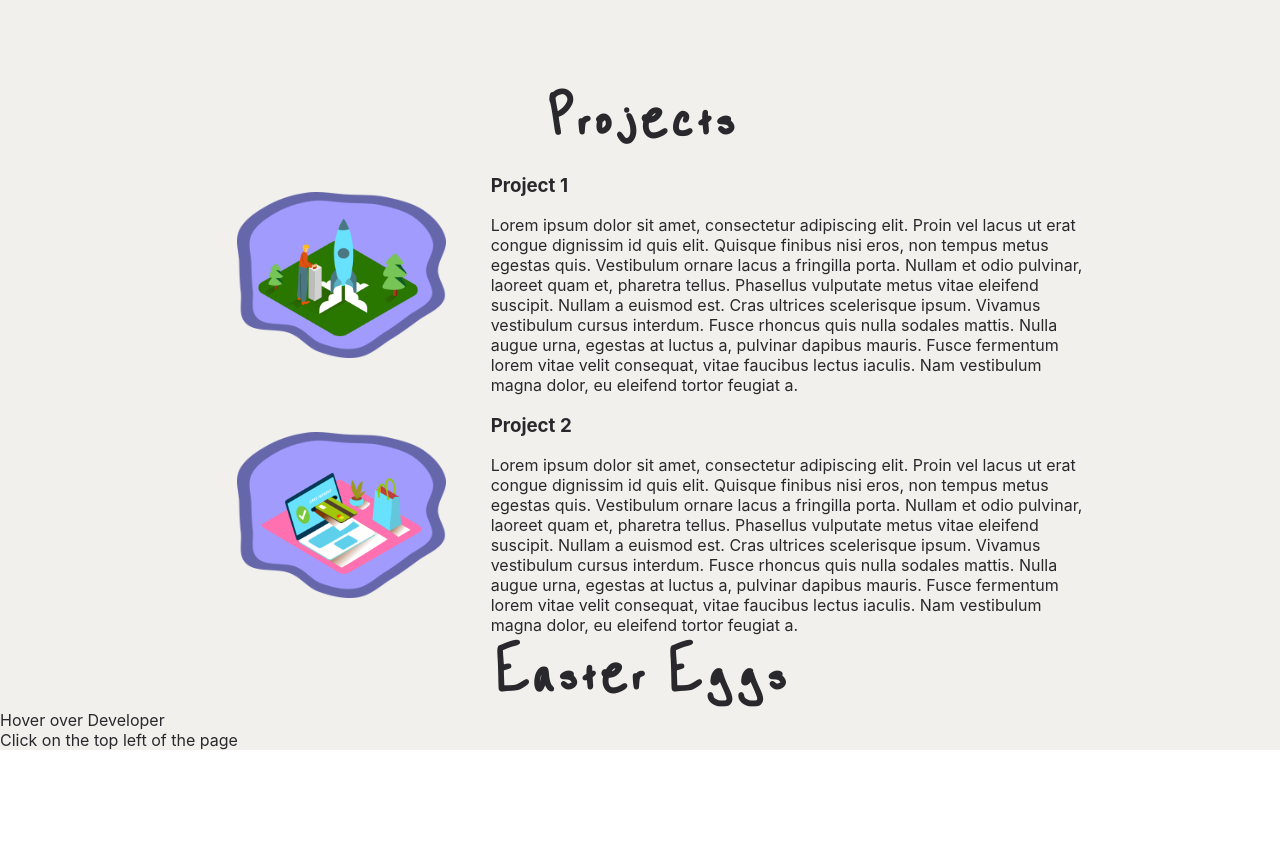
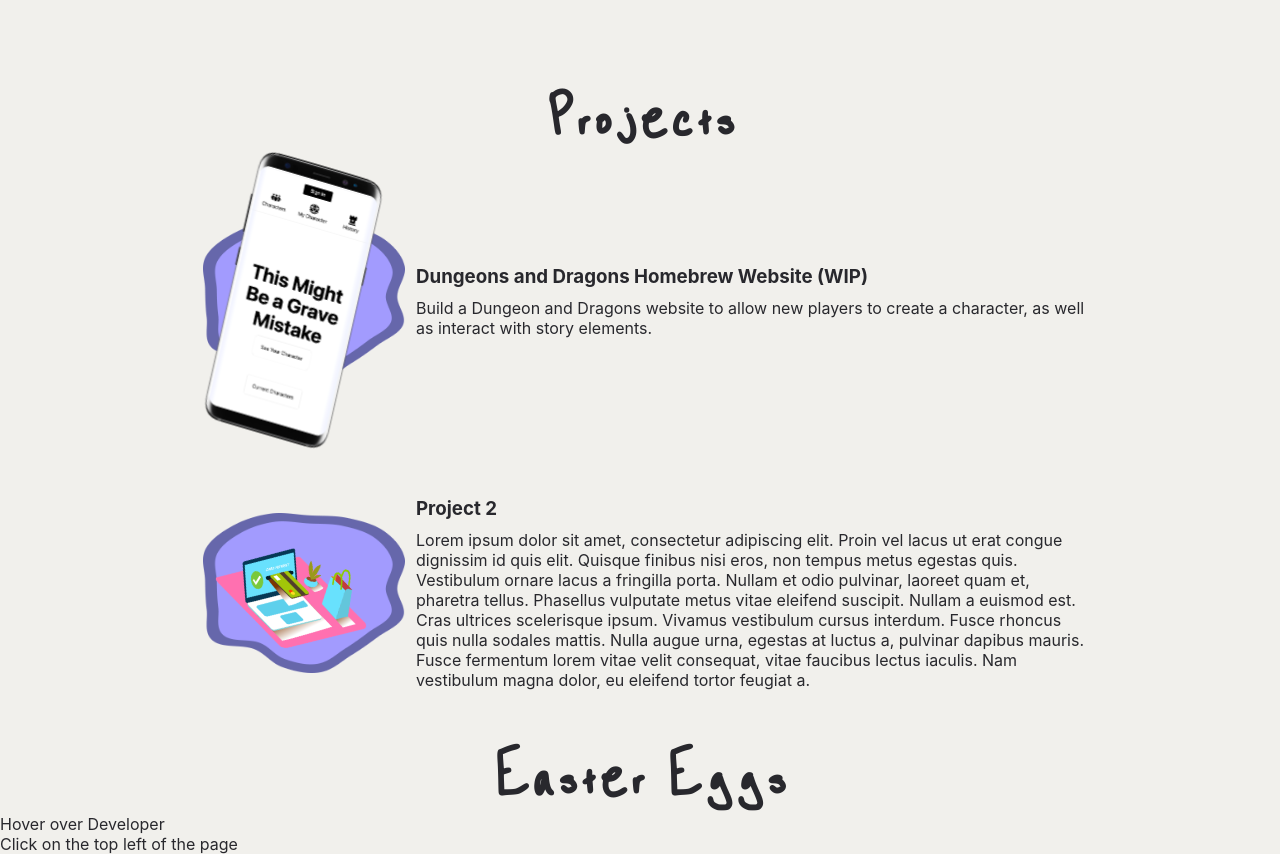
Before and after one commit to Jordan-Renaud/portfolio-the-reckoning, a React (Create React App) app: page / in a window 1280 px wide. Shown: the part 720-1574 px from the top of the page. Before the commit the page ends 1470 px from the top, so only its background shows below. Built offline with nearby package versions, Linux system fonts and the light colour scheme.

Commit message:
Set up project and add Dnd project

```diff
--- a/src/components/Project.js
+++ b/src/components/Project.js
@@ -6,7 +6,13 @@
     <div className="Project">
       <div className="image-container">
         <img src={blob} alt="" />
-        <img className="small-img" src={projectData.image} />
+        <a href={projectData.url}>
+          <img
+            className="link-image"
+            src={projectData.image}
+            alt={projectData.imageAlt}
+          />
+        </a>
       </div>
       <div className="text-container">
         <h3>{projectData.title}</h3>
--- a/src/data.js
+++ b/src/data.js
@@ -1,12 +1,15 @@
 import StartUp from "./images/Startup_Isometric.png";
 import Payment from "./images/Online payment_Isometric.png";
+import dndPhone from "./images/dnd-phone.png";
 
 export const projects = [
   {
-    title: "Project 1",
-    image: StartUp,
+    title: "Dungeons and Dragons Homebrew Website (WIP)",
+    url: "https://discworld-dnd.vercel.app/",
+    image: dndPhone,
+    imageAlt: "A mobile phone containing the dungeon and dragons webite.",
     description:
-      "Lorem ipsum dolor sit amet, consectetur adipiscing elit. Proin vel lacus ut erat congue dignissim id quis elit. Quisque finibus nisi eros, non tempus metus egestas quis. Vestibulum ornare lacus a fringilla porta. Nullam et odio pulvinar, laoreet quam et, pharetra tellus. Phasellus vulputate metus vitae eleifend suscipit. Nullam a euismod est. Cras ultrices scelerisque ipsum. Vivamus vestibulum cursus interdum. Fusce rhoncus quis nulla sodales mattis. Nulla augue urna, egestas at luctus a, pulvinar dapibus mauris. Fusce fermentum lorem vitae velit consequat, vitae faucibus lectus iaculis. Nam vestibulum magna dolor, eu eleifend tortor feugiat a.",
+      "Build a Dungeon and Dragons website to allow new players to create a character, as well as interact with story elements.",
   },
   {
     title: "Project 2",
--- a/src/styles/Project.css
+++ b/src/styles/Project.css
@@ -1,6 +1,6 @@
 .Project {
   display: grid;
-  grid-template-columns: 1fr 2fr;
+  grid-template-columns: 1fr 3fr;
   width: 70vw;
   margin: 0 auto;
 }
@@ -11,16 +11,27 @@
   align-items: center;
 }
 
-.image-container img {
+.image-container * {
   grid-area: 1 / 1;
-  width: 70%;
+  width: 90%;
+  object-fit: contain;
 }
-.image-container .small-img {
-  width: 60%;
+
+.image-container .link-image {
+  place-self: center;
+  height: 18rem;
+  transform: rotate3d(1, 1, 1, 25deg);
+  transition: transform 0.3s ease-in-out;
+}
+
+.image-container .link-image:hover {
+  transform: rotate3d(0, 0, 0, 0deg);
 }
 
 .text-container {
-  display: grid;
-  grid-template-rows: 1fr 3fr;
-  align-items: center;
+  display: flex;
+  flex-direction: column;
+  height: 100%;
+  justify-content: center;
+  gap: 10px;
 }
```
Also changed, not shown: src/images/dnd-phone.png (added).
